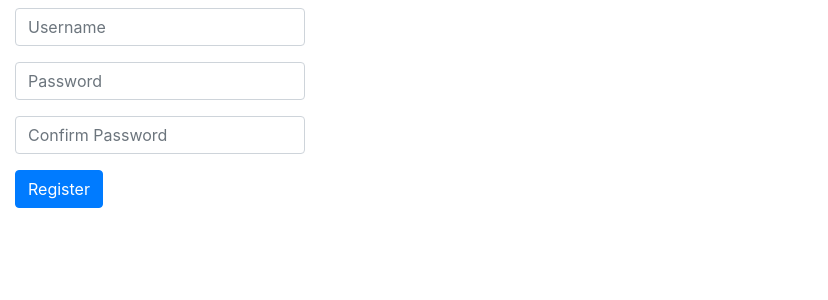
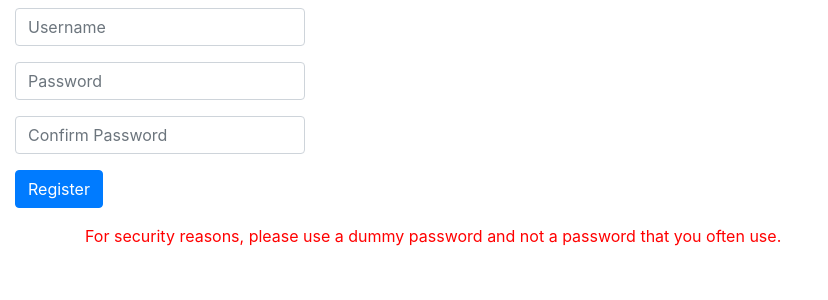
Before and after one commit to Johnlock1/books-review-website, a Flask app: page /register in a window 1280 px wide. Shown: the part 56-356 px from the top of the page, without its empty margins (0-828 px from the left). Run offline with Flask 2, Linux system fonts and the light colour scheme; some libraries are stand-ins or nearby versions.

Commit message:
add security message

```diff
--- a/templates/login.html
+++ b/templates/login.html
@@ -14,4 +14,9 @@
         </div>
     </fieldset>
 </form>
+<div class="container">
+  <p style="color: red;">
+    For security reasons, please use a dummy password and not a password that you often use.
+  </p>
+</div>
 {% endblock %}
--- a/templates/register.html
+++ b/templates/register.html
@@ -18,4 +18,9 @@
         </div>
     </fieldset>
 </form>
+<div class="container">
+  <p style="color: red;">
+    For security reasons, please use a dummy password and not a password that you often use.
+  </p>
+</div>
 {% endblock %}
```
